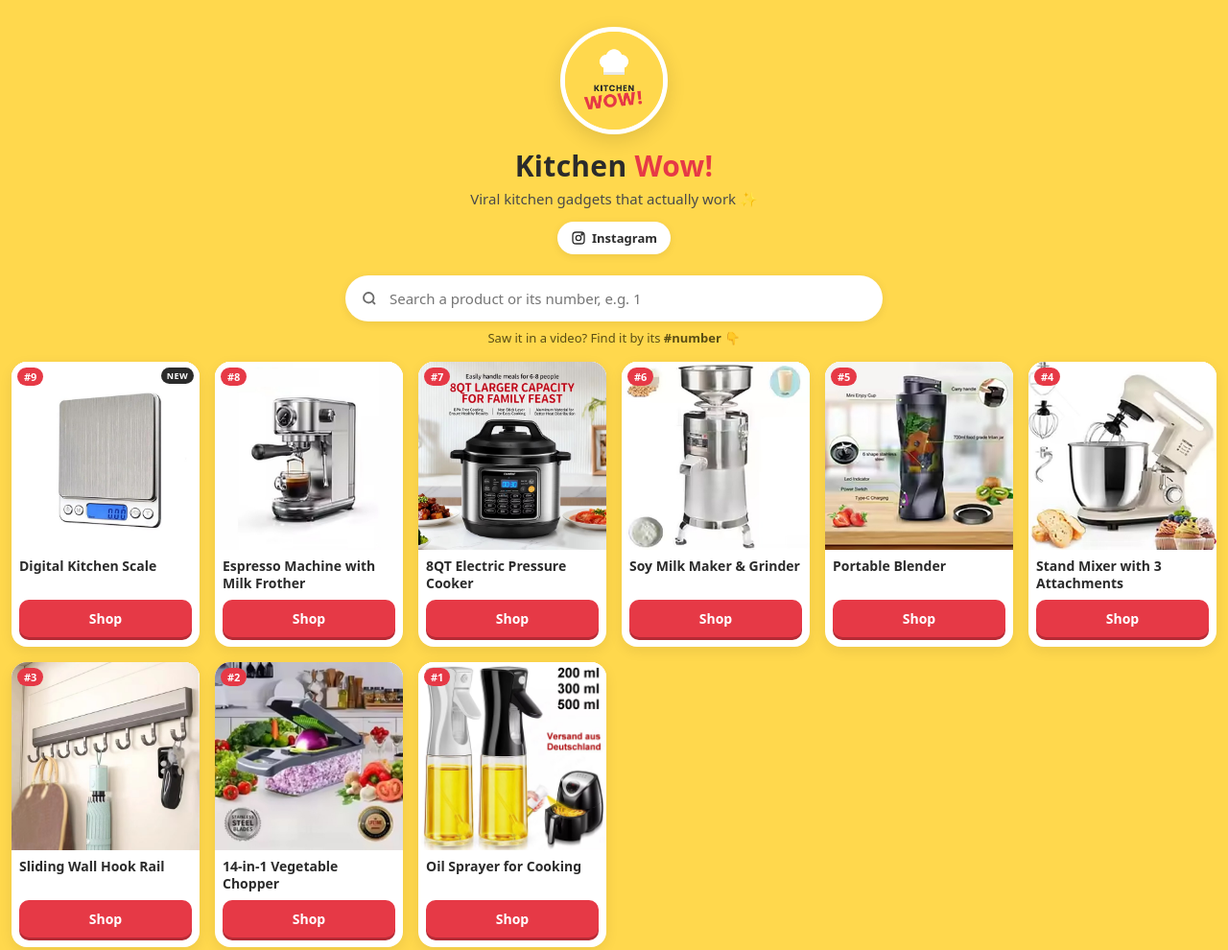
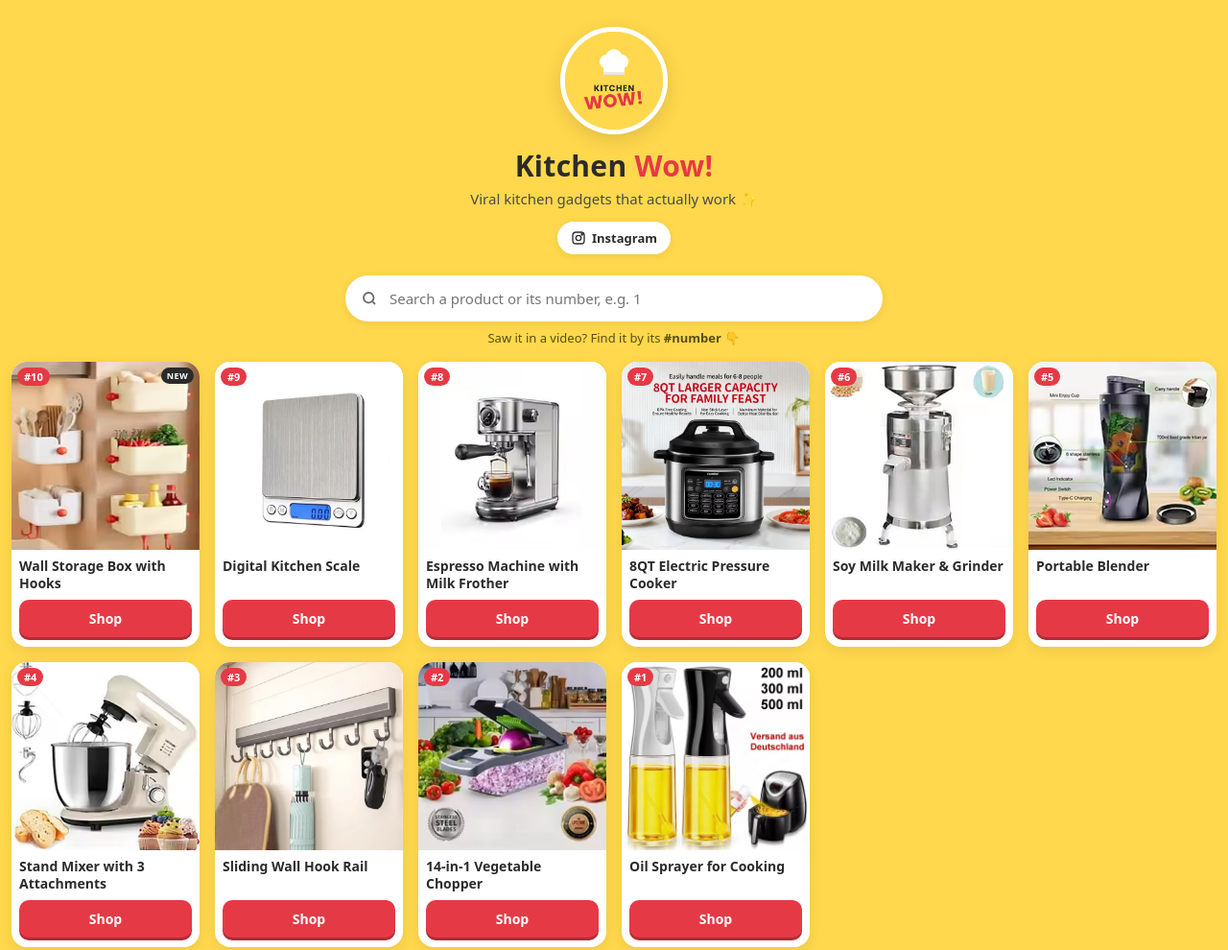
Before and after one commit to kitchenwow-shop/kitchenwow-shop.github.io, a plain HTML site: page index.html in a window 1280 px wide. Shown: the top 990 px of the page at 96% size. Drawn offline with Linux system fonts and the light colour scheme.

Commit message:
Add product #10: wall storage box
Co-Authored-By: Claude Opus 5.5 <noreply@anthropic.com>
Claude-Session: https://claude.ai/code/session_018Zm9WLpDac5Q9GTbsy6AM4

```diff
--- a/index.html
+++ b/index.html
@@ -92,12 +92,20 @@
    Newest first. Copy one block, change the values, and save. */
 const PRODUCTS = [
   {
+    num: 10,
+    name: "Wall Storage Box with Hooks",
+    desc: "Wall-mounted or countertop organizer with drainage holes and hooks. For kitchen, bathroom and entryway.",
+    image: "images/wall-organizer.jpg",
+    link: "https://s.click.aliexpress.com/e/_c4pG4xg5",
+    isNew: true
+  },
+  {
     num: 9,
     name: "Digital Kitchen Scale",
     desc: "Stainless steel digital scale with backlit display. Weigh ingredients to the gram for perfect baking.",
     image: "images/kitchen-scale.jpg",
     link: "https://s.click.aliexpress.com/e/_c4rcmpsz",
-    isNew: true
+    isNew: false
   },
   {
     num: 8,
```
Also changed, not shown: images/wall-organizer.jpg (added).
